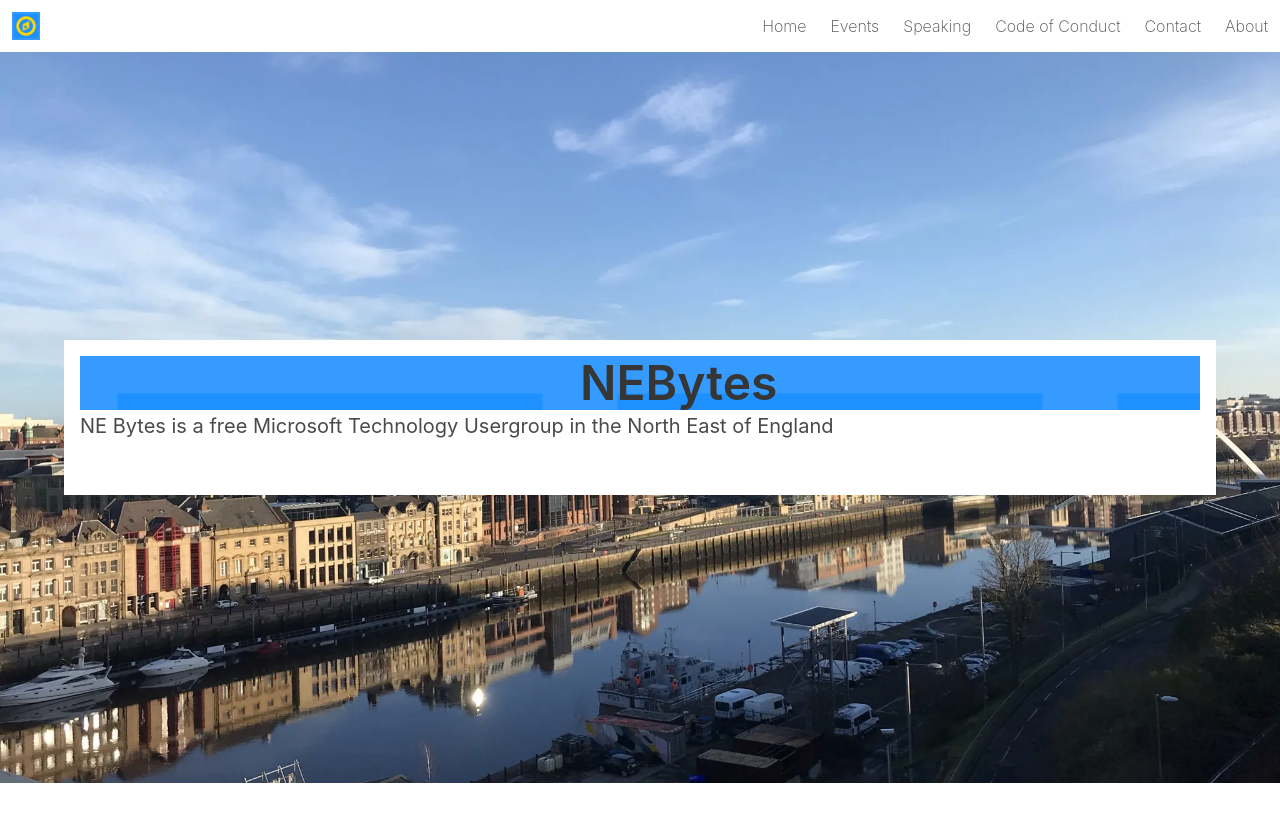
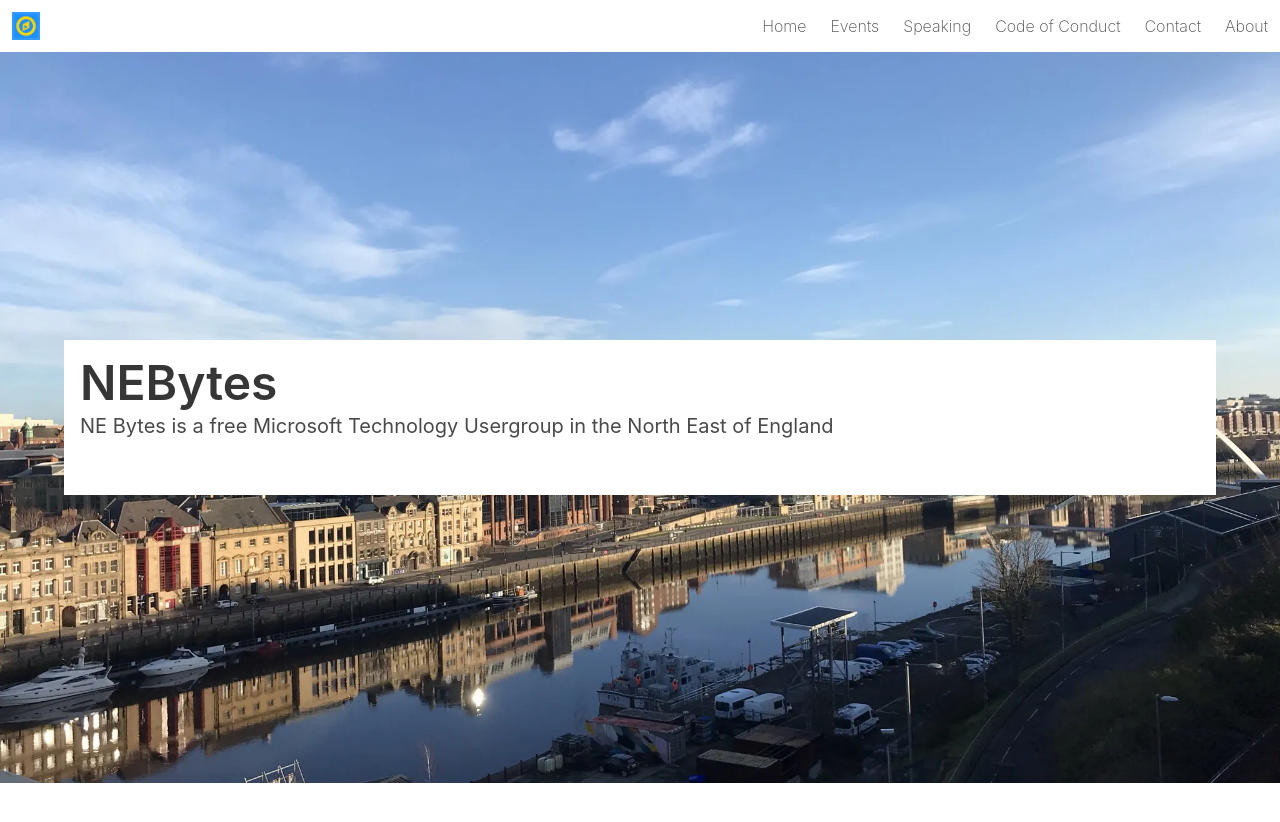
Before and after one commit to ne-bytes/ne-bytes.github.io, a Jekyll site: the page built from index.html, in a window 1280 px wide and 900 px high. Shown: the top 822 px of the window. Built offline with Jekyll 4.4.1, drawn with Linux system fonts in a browser that asks for light colours; the list of posts is cut into pages by our own code.

Commit message:
Update index.html

```diff
--- a/index.html
+++ b/index.html
@@ -5,7 +5,7 @@ layout: default
 <section class="hero is-large has-bg-img">
   <div class="hero-body">
     <div class="container has-background-white p-4">
-      <h1 class="title is-size-1 has-logo">
+      <h1 class="title is-size-1">
         {{ site.data.meta.title }}
       </h1>
       <p class="subtitle">
```
